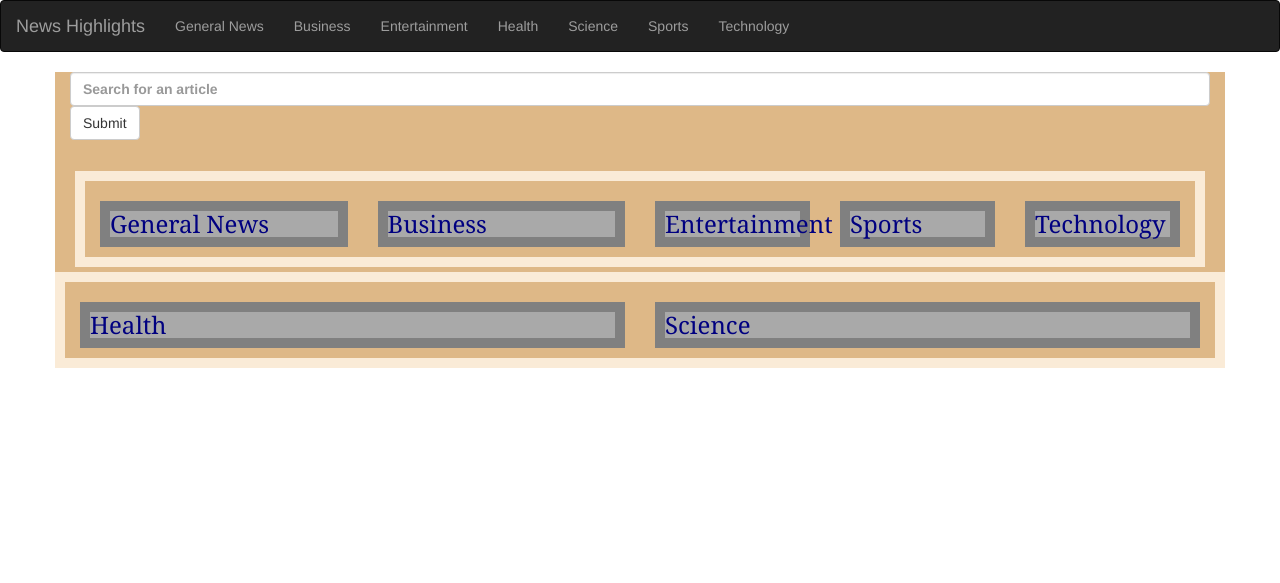
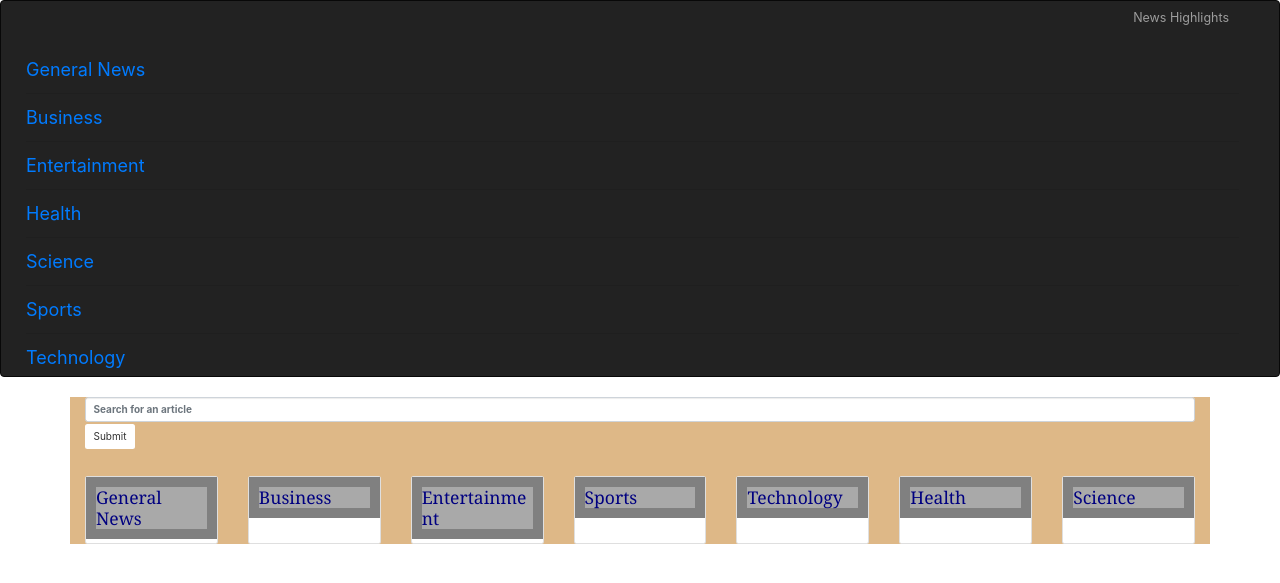
Before and after one commit to MichelAtieno/News-Highlight, a Flask app: template app/templates/index.html in a window 1280 px wide. Shown: the top 583 px of the page. Run offline with Flask 2, Linux system fonts and the light colour scheme; the template is opened without the code that fills it, so the values that code supplies are empty; some libraries are stand-ins or nearby versions.

Commit message:
Edited CSS on index.html

```diff
--- a/app/templates/articles.html
+++ b/app/templates/articles.html
@@ -3,6 +3,7 @@
 {% block content %}
 <!DOCTYPE html>
     <head>
+            <link rel="stylesheet" href="https://stackpath.bootstrapcdn.com/bootstrap/4.1.3/css/bootstrap.min.css" integrity="sha384-MCw98/SFnGE8fJT3GXwEOngsV7Zt27NXFoaoApmYm81iuXoPkFOJwJ8ERdknLPMO" crossorigin="anonymous">
          <style>
              body {
                 background-color: tan;
@@ -51,6 +52,7 @@
                 color:  rgb(78, 91, 99);
             }
         </style>
+
     </head>
     <body>
      <div class= "container-fluid">
@@ -63,7 +65,7 @@
       <div class="row articles">
         <div class="col-md-6 article_details">
             <a href={{article.url}} target="_blank">
-                <img src={{article.urlToImage}} alt="Article Image...">
+                <img src={{article.urlToImage}} alt="Article Image..." class="img-fluid">
             </a>
         </div>
         <div class='col-md-6 article_details'>
--- a/app/templates/index.html
+++ b/app/templates/index.html
@@ -5,6 +5,7 @@
 
 <!DOCTYPE html>
     <head>
+         <link rel="stylesheet" href="https://stackpath.bootstrapcdn.com/bootstrap/4.1.3/css/bootstrap.min.css" integrity="sha384-MCw98/SFnGE8fJT3GXwEOngsV7Zt27NXFoaoApmYm81iuXoPkFOJwJ8ERdknLPMO" crossorigin="anonymous">
          <style>
             .container {
                 font-weight: bolder;
@@ -46,9 +47,47 @@
                 <input type="submit"  value="Submit" class="btn btn-default">
             </form>
             <br>
+            <div class="card-deck">
+           <!-- news section -->
+           <div class="card">
+              <a name='generalnews'></a>
+              <h3 class="card-title">General News</h3>
+              <p class="card-subtitle">{{ macro.news_categories(general) }} </p>
+           </div>
+           <div class="card">
+                <a name='businessnews'></a>
+                <h3 class="card-title">Business</h3>
+                <p class="card-subtitle">{{ macro.news_categories(business) }}</p>
+             </div>
+             <div class="card">
+                    <a name='entertainmentnews'></a>
+                    <h3 class="card-title">Entertainment</h3>
+                    <p class="card-subtitle"> {{ macro.news_categories(entertainment) }}</p>
+                 </div>
+                 <div class="card">
+                        <a name='sportsnews'></a>
+                        <h3 class="card-title">Sports</h3>
+                        <p class="card-subtitle"> {{ macro.news_categories(sports) }} </p>
+                    </div>
+                    <div class="card">
+                            <a name='technologynews'></a>
+                            <h3 class="card-title">Technology</h3>
+                            <p class="card-subtitle"> {{ macro.news_categories(technology) }} </p>
+                        </div>
+                        <div class="card">
+                                <a name='healthnews'></a>
+                                <h3 class="card-title">Health</h3>
+                                <p class="card-subtitle">{{ macro.news_categories(health) }}  </p>
+                            </div>
+                            <div class="card">
+                                    <a name='sciencenews'></a>
+                                    <h3 class="card-title">Science</h3>
+                                    <p class="card-subtitle">{{ macro.news_categories(science) }}  </p>
+                                </div>
+                            </div>
 
-           <!-- news section -->
-           <div class='row section'>
+
+           <!--<div class='row section'>
                 <div class="col-md-3">
                     <a name='generalnews'></a>
                     <h3>General News</h3>
--- a/app/templates/navbar.html
+++ b/app/templates/navbar.html
@@ -1,7 +1,10 @@
 <head>
     <style>
-        ul li {
-            color:darkorange;
+        a {
+           font-size: 18px;
+        }
+        a:hover {
+            color: green;
         }
     </style>
 </head>
@@ -17,15 +20,20 @@
                 </button>
                 <a class="navbar-brand" href="#"> News Highlights </a>
             </div>
-            <div class="navbar-collapse collapse">
-                <ul class="nav navbar-nav">
-                    <li><a href="#generalnews">General News</a></li>
-                    <li><a href="#businessnews">Business</a></li>
-                    <li><a href="#entertainmentnews">Entertainment</a></li>
-                    <li><a href="#healthnews">Health</a></li>
-                    <li><a href="#sciencenews">Science</a></li>
-                    <li><a href="#sportsnews">Sports</a></li>
-                    <li><a href="#technologynews">Technology</a></li>
+            <div class="navbar-collapse collapse nav navbar-nav">
+                    <a href="#generalnews">General News</a>
+                    <hr>
+                    <a href="#businessnews">Business</a>
+                    <hr>
+                    <a href="#entertainmentnews">Entertainment</a>
+                    <hr>
+                    <a href="#healthnews">Health</a>
+                    <hr>
+                    <a href="#sciencenews">Science</a>
+                    <hr>
+                    <a href="#sportsnews">Sports</a>
+                    <hr>
+                    <a href="#technologynews">Technology</a>
             </div>
 
         </div>
```
